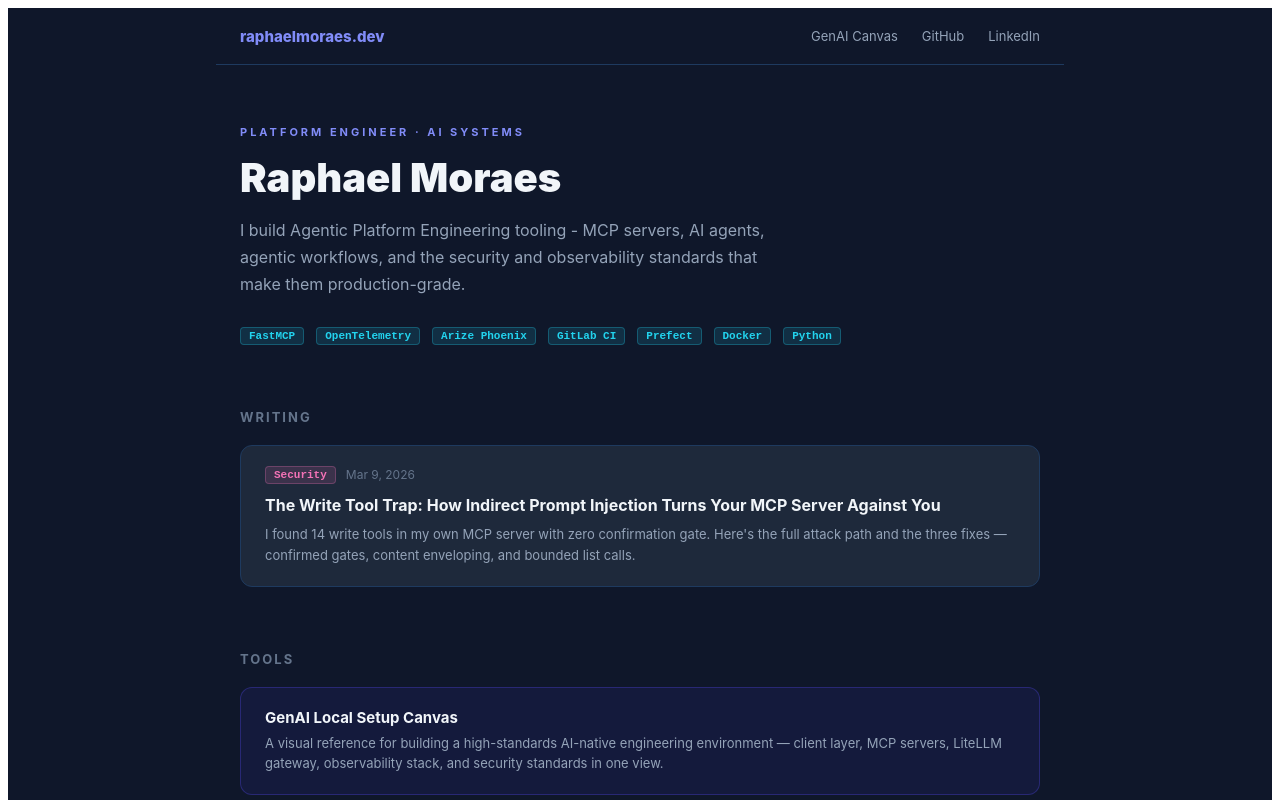
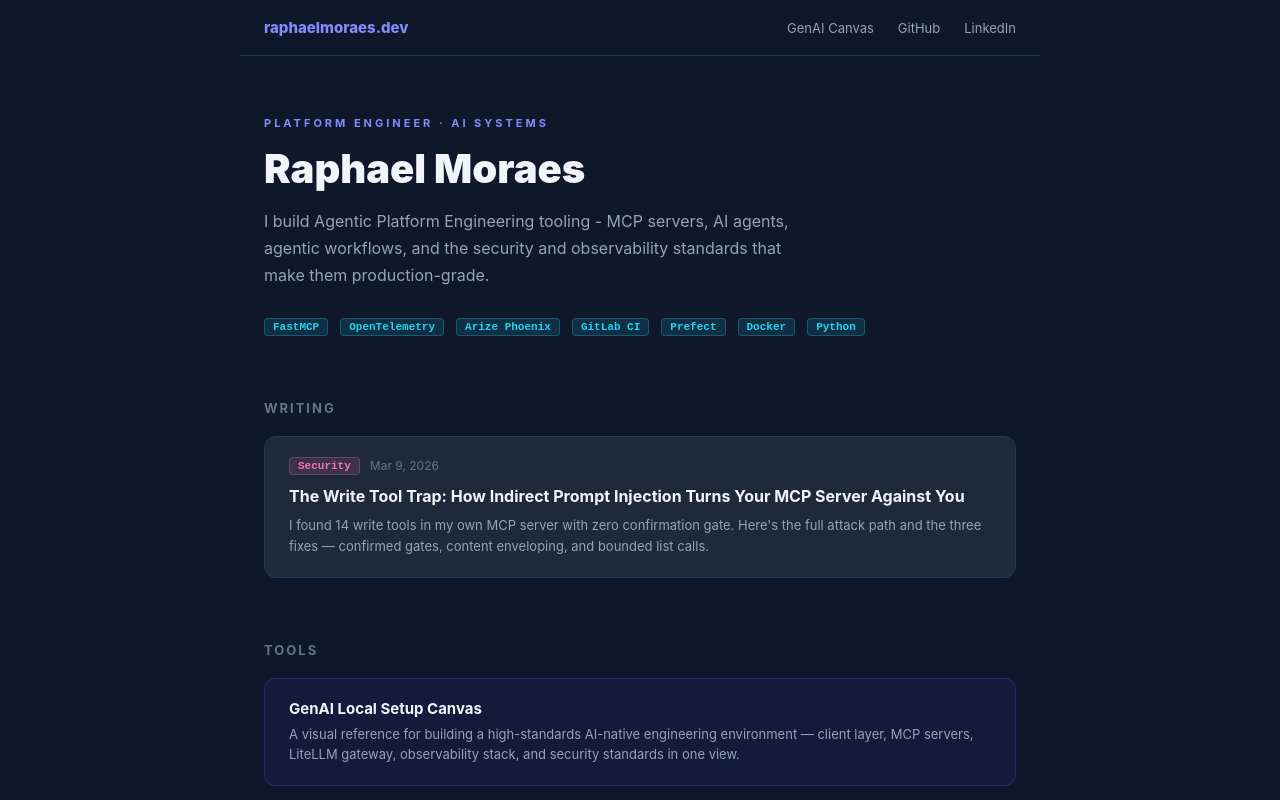
Before and after one commit to rdemoraes/rdemoraes.github.io, a Next.js app: page / in a window 1280 px wide. Shown: the top 800 px of the page. Built offline with nearby package versions, Linux system fonts and the light colour scheme.

Commit message:
fix post link

```diff
--- a/pages/_app.tsx
+++ b/pages/_app.tsx
@@ -1,4 +1,5 @@
 import type { AppProps } from "next/app";
+import "../styles/globals.css";
 
 export default function App({ Component, pageProps }: AppProps) {
   return <Component {...pageProps} />;
--- /dev/null
+++ b/styles/globals.css
@@ -0,0 +1,8 @@
+*, *::before, *::after {
+  box-sizing: border-box;
+}
+
+body {
+  margin: 0;
+  padding: 0;
+}
```
